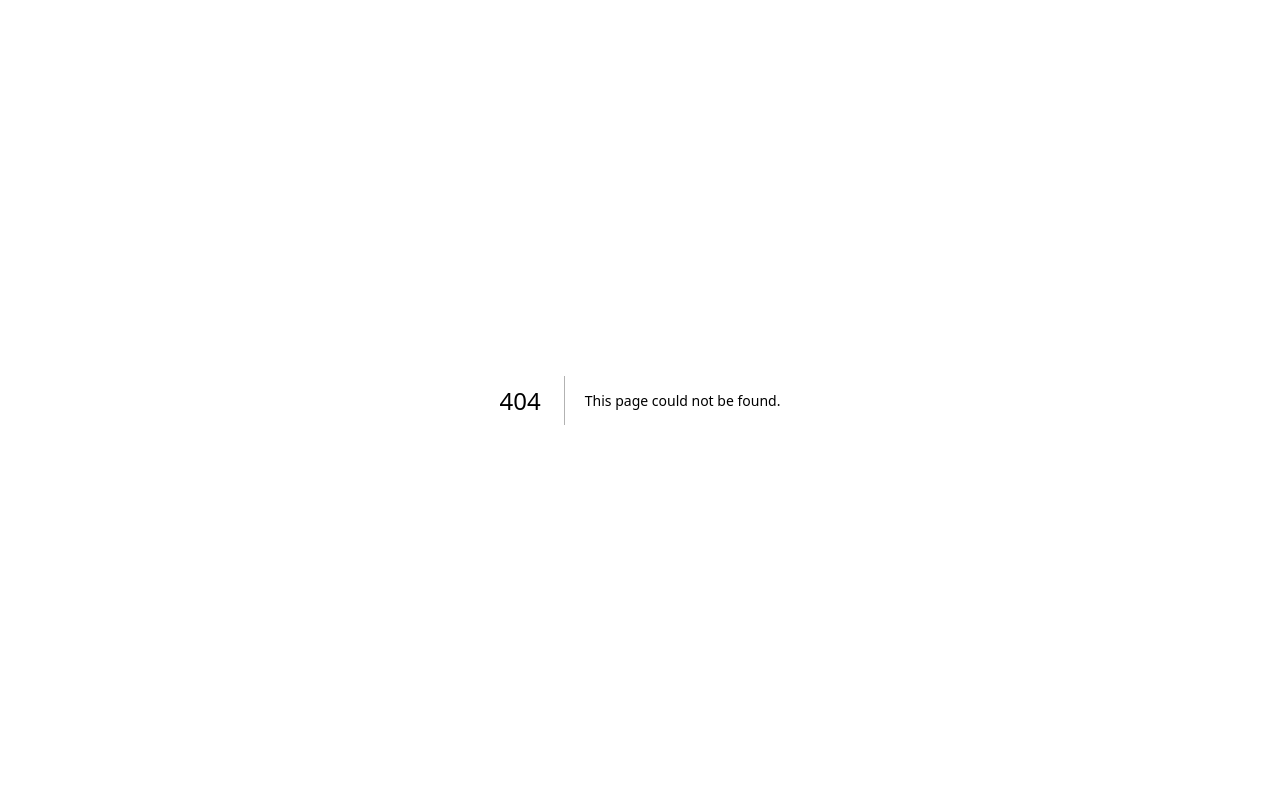
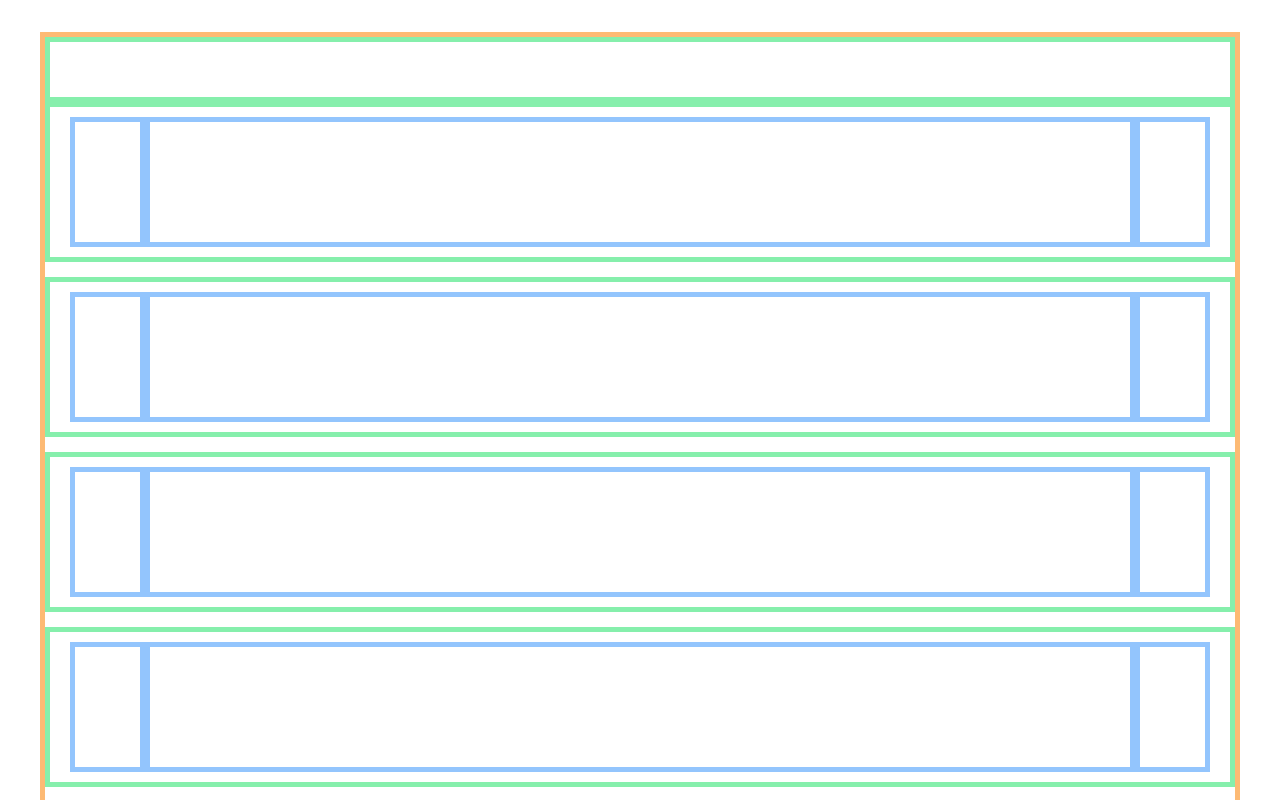
Before and after one commit to mobi-projects/nail-case-client, a Next.js app: page /manager/base/schedule/this-week in a window 1280 px wide. Before the commit this address had no page. Shown: the top 800 px of the page. Built offline with nearby package versions, Linux system fonts and the light colour scheme.

Commit message:
🎨 manager/base/schedule/this-week/01 CCI
* issue: [NAILCASE-162](https://nailcase.atlassian.net/browse/NAILCASE-162)
sub-issues:
 - [NAILCASE-164](https://nailcase.atlassian.net/browse/NAILCASE-164)

```diff
--- a/src/app/(manager)/manager/base/schedule/page.tsx
+++ /dev/null
@@ -1,3 +0,0 @@
-export default function Schedule() {
-	return <h1>Schedule</h1>
-}
--- /dev/null
+++ b/src/app/(manager)/manager/base/schedule/this-week/page.tsx
@@ -0,0 +1,9 @@
+import Manager_Base_Schedule_ThisWeek_01 from "@/component/custom/manager/base/schedule/this-week/01"
+
+export default function ManagerBaseScheduleThisWeek() {
+	return (
+		<div className="flex items-center justify-center pt-[32px]">
+			<Manager_Base_Schedule_ThisWeek_01 />
+		</div>
+	)
+}
--- /dev/null
+++ b/src/component/custom/manager/base/schedule/this-week/01/index.tsx
@@ -0,0 +1,40 @@
+export default function Manager_Base_Schedule_ThisWeek_01() {
+	return (
+		<div className="flex h-fit w-full flex-col border-[5px] border-orange-300">
+			<Manager_Base_Schedule_ThisWeek_01_01 />
+			<div className="flex flex-col gap-[15px]">
+				<Manager_Base_Schedule_ThisWeek_01_02 />
+				<Manager_Base_Schedule_ThisWeek_01_02 />
+				<Manager_Base_Schedule_ThisWeek_01_02 />
+				<Manager_Base_Schedule_ThisWeek_01_02 />
+				<Manager_Base_Schedule_ThisWeek_01_02 />
+				<Manager_Base_Schedule_ThisWeek_01_02 />
+			</div>
+		</div>
+	)
+}
+
+function Manager_Base_Schedule_ThisWeek_01_01() {
+	return <div className="h-[65px] w-full border-[5px] border-green-300" />
+}
+
+function Manager_Base_Schedule_ThisWeek_01_02() {
+	return (
+		<div className="grid h-[160px] w-full grid-cols-[75px_1fr_75px] border-[5px] border-green-300 px-[20px] py-[10px]">
+			<Manager_Base_Schedule_ThisWeek_01_02_01 />
+			<Manager_Base_Schedule_ThisWeek_01_02_02 />
+			<Manager_Base_Schedule_ThisWeek_01_02_03 />
+		</div>
+	)
+}
+function Manager_Base_Schedule_ThisWeek_01_02_01() {
+	return <div className="h-full w-full border-[5px] border-blue-300" />
+}
+function Manager_Base_Schedule_ThisWeek_01_02_02() {
+	return (
+		<div className="outline-r-ads h-full w-full border-[5px] border-blue-300" />
+	)
+}
+function Manager_Base_Schedule_ThisWeek_01_02_03() {
+	return <div className="h-full w-full border-[5px] border-blue-300" />
+}
```
